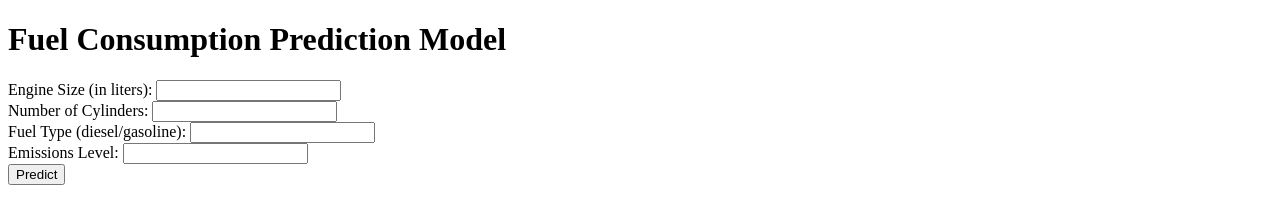
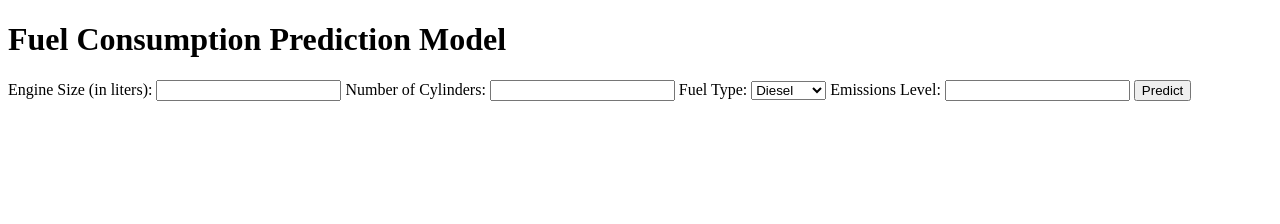
Before and after one commit to kharulkamaaksha/fuel_consumption_predictor, a plain HTML site: page index.html in a window 1280 px wide. Drawn offline with Linux system fonts and the light colour scheme.

Commit message:
index.html

```diff
--- a/index.html
+++ b/index.html
@@ -3,33 +3,32 @@
 <head>
     <meta charset="UTF-8">
     <meta name="viewport" content="width=device-width, initial-scale=1.0">
+    <link rel="stylesheet" href="styles.css">
     <title>Fuel Consumption Prediction</title>
-    <link rel="stylesheet" href="style.css">
 </head>
 <body>
-    <h1>Fuel Consumption Prediction Model</h1>
-    <form id="fuelForm">
-        <label for="engine_size">Engine Size (in liters):</label>
-        <input type="number" id="engine_size" name="engine_size" required><br>
+    <div class="container">
+        <h1>Fuel Consumption Prediction Model</h1>
+        <form id="prediction-form">
+            <label for="engine_size">Engine Size (in liters):</label>
+            <input type="number" step="0.01" name="engine_size" required>
 
-        <label for="cylinders">Number of Cylinders:</label>
-        <input type="number" id="cylinders" name="cylinders" required><br>
+            <label for="cylinders">Number of Cylinders:</label>
+            <input type="number" name="cylinders" required>
 
-        <label for="fuel_type">Fuel Type (diesel/gasoline):</label>
-        <input type="text" id="fuel_type" name="fuel_type" required><br>
+            <label for="fuel_type">Fuel Type:</label>
+            <select name="fuel_type" required>
+                <option value="diesel">Diesel</option>
+                <option value="gasoline">Gasoline</option>
+            </select>
 
-        <label for="emissions">Emissions Level:</label>
-        <input type="number" id="emissions" name="emissions" required><br>
+            <label for="emissions">Emissions Level:</label>
+            <input type="number" name="emissions" required>
 
-        <input type="submit" value="Predict">
-    </form>
-
-    <div id="result" style="display:none;">
-        <h2>Fuel Consumption Prediction Result</h2>
-        <p id="predicted_efficiency"></p>
-        <a href="#" id="backToPrediction">Back to Prediction</a>
+            <input type="submit" value="Predict" class="submit-button">
+        </form>
+        <div id="result" class="result hidden"></div>
     </div>
-
     <script src="script.js"></script>
 </body>
 </html>
```
